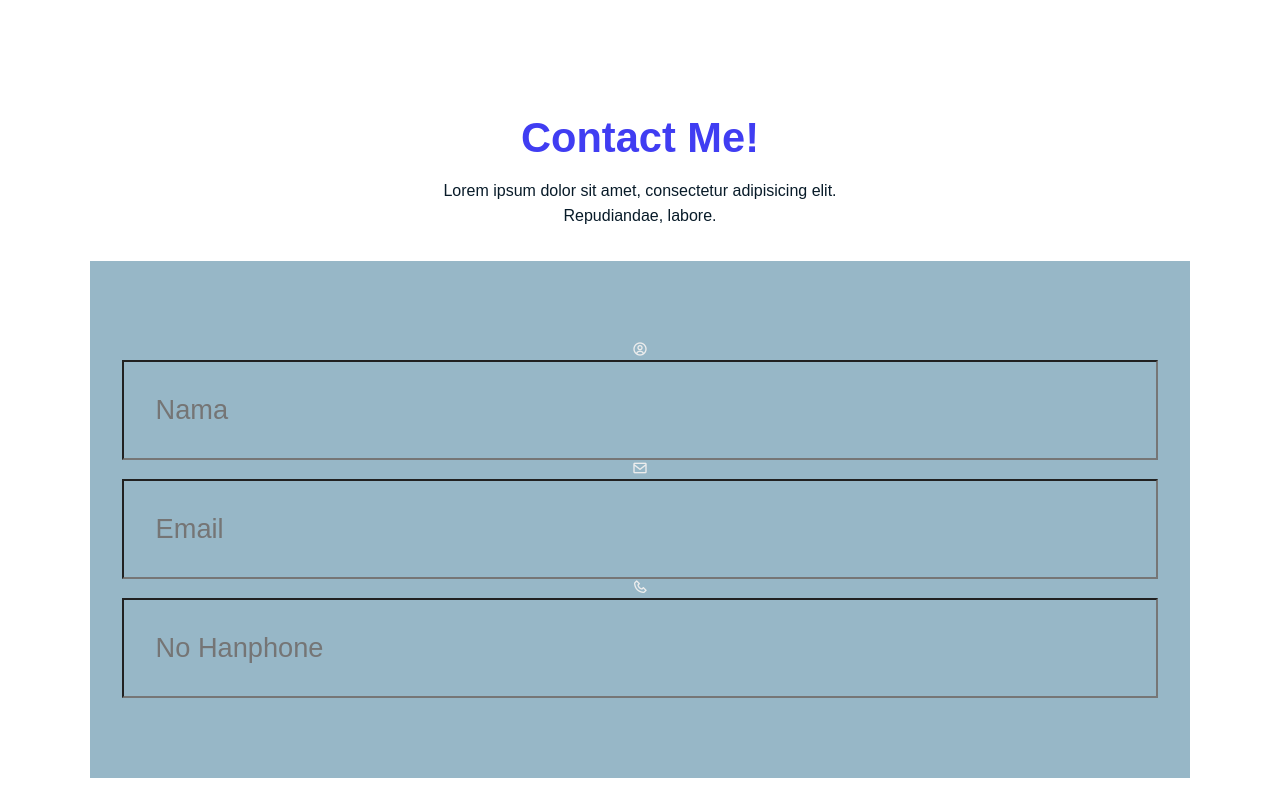
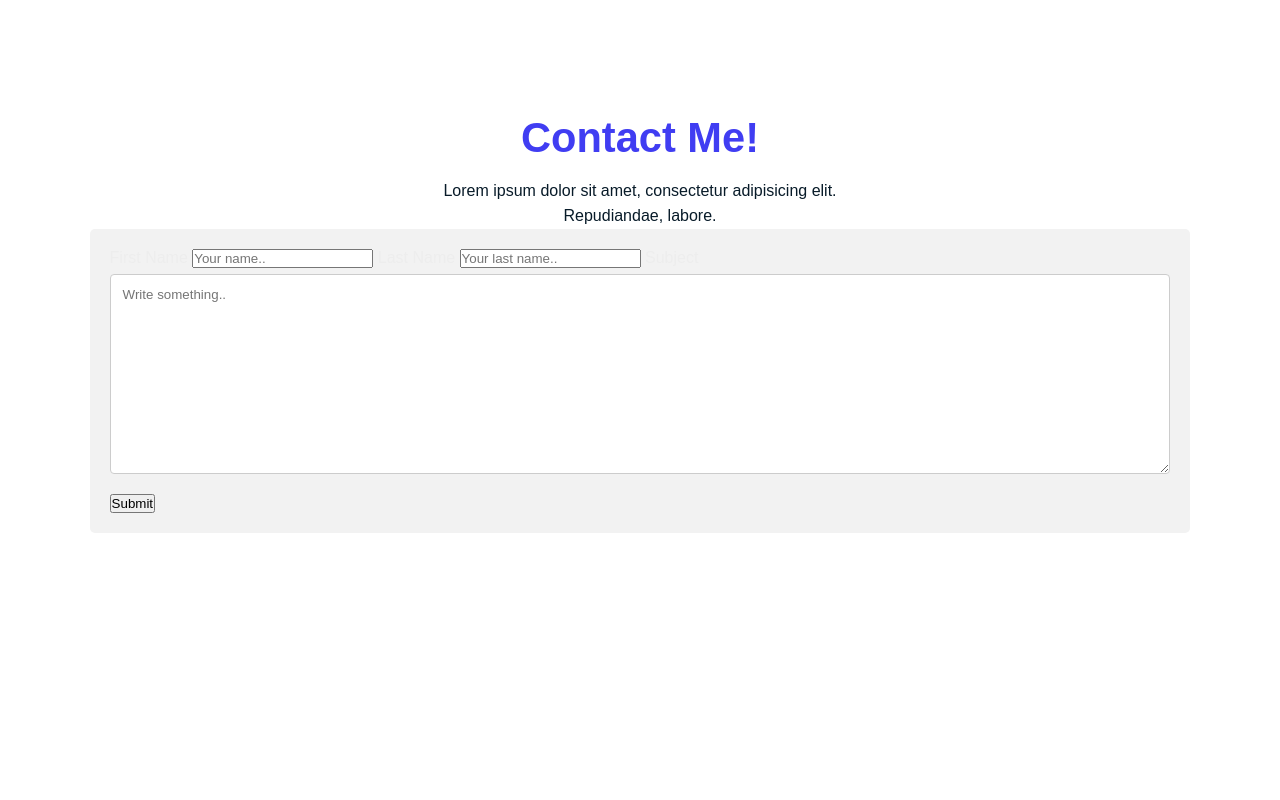
Before and after one commit to ComradeChandra/itw2023_project1_233040089, a plain HTML site: page index.html in a window 1280 px wide. Shown: the part 2830-3630 px from the top of the page. After the commit the page ends 3385 px from the top, so only its background shows below. Drawn offline with nearby package versions, Linux system fonts and the light colour scheme.

Commit message:
finalization

```diff
--- a/css/index.css
+++ b/css/index.css
@@ -366,24 +366,36 @@ body {
 
 
 /* Contact Section */
-.contact .row {
-    display: flex;
-    margin-top: 2rem;
-    background-color: #97b7c7;
-    flex-wrap: wrap;
+.input[type=text],
+select,
+textarea {
+    width: 100%;
+    padding: 12px;
+    border: 1px solid #ccc;
+    border-radius: 4px;
+    box-sizing: border-box;
+    margin-top: 6px;
+    margin-bottom: 16px;
+    resize: vertical
 }
 
-.contact .row form .input-group input {
-    width: 100%;
-    padding: 2rem;
-    font-size: 1.7rem;
-    background: none;
+.input[type=submit] {
+    background-color: #04AA6D;
+    color: white;
+    padding: 12px 20px;
+    border: none;
+    border-radius: 4px;
+    cursor: pointer;
 }
 
-.contact .row form {
-    flex: 1 1 45rem;
-    padding: 5rem 2rem;
-    text-align: center;
+.input[type=submit]:hover {
+    background-color: #45a049;
+}
+
+.container {
+    border-radius: 5px;
+    background-color: #f2f2f2;
+    padding: 20px;
 }
 
 /* KEYFRAMES ANIMATION*/
--- a/index.html
+++ b/index.html
@@ -123,24 +123,24 @@
 <section id="contact" class="contact">
     <h1>Contact Me!</h1>
     <p>Lorem ipsum dolor sit amet, consectetur adipisicing elit. Repudiandae, labore.</p>
+    <div class="container">
+        <form action="action_page.php">
 
-    <div class="row">
-        <form action="sub">
-            <div class="input-group">
-                <i class='bx bx-user-circle'></i>
-                <input type="text" placeholder="Nama">
-            </div>
-            <div class="input-group">
-                <i class='bx bx-envelope'></i>
-                <input type="text" placeholder="Email">
-                <div class="input-group">
-                    <i class='bx bx-phone'></i>
-                    <input type="text" placeholder="No Hanphone">
-                </div>
-        </form>
+            <label for="fname">First Name</label>
+            <input type="text" id="fname" name="firstname" placeholder="Your name..">
+
+            <label for="lname">Last Name</label>
+            <input type="text" id="lname" name="lastname" placeholder="Your last name..">
 
 
+            <label for="subject">Subject</label>
+            <textarea id="subject" name="subject" placeholder="Write something.." style="height:200px"></textarea>
+
+            <input type="submit" value="Submit">
+
+        </form>
     </div>
+
 </section>
 <!--Contact Section End-->
 
```
